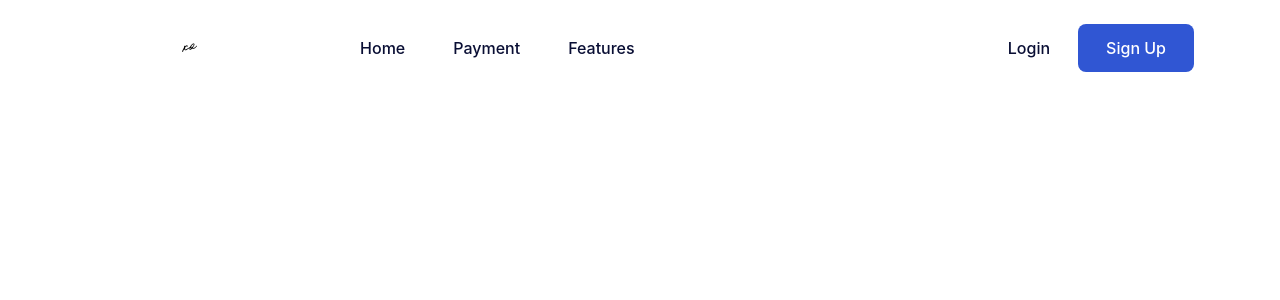
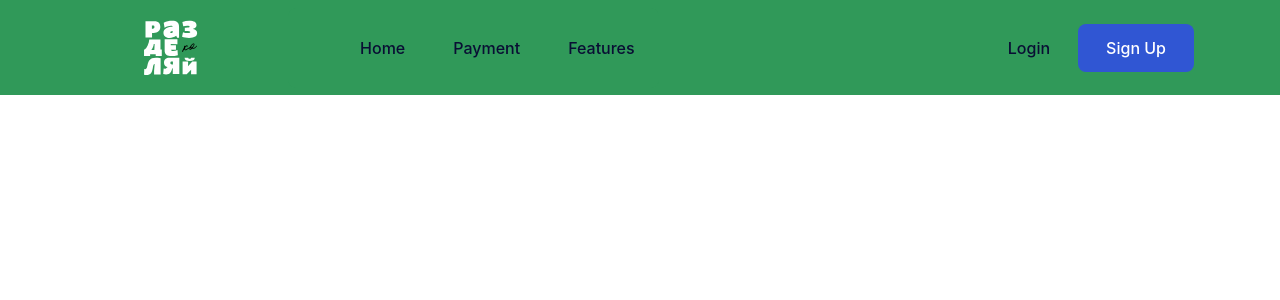
Before and after one commit to katerinaafadeeva/Razdelyaika, a React (Create React App) app in the folder frontend/: page / in a window 1280 px wide. Shown: the top 300 px of the page. Built offline with nearby package versions, Linux system fonts and the light colour scheme; what tailgrids would draw is missing.

Commit message:
css file for navbar and router dom added

```diff
--- a/frontend/src/App/App.tsx
+++ b/frontend/src/App/App.tsx
@@ -1,6 +1,6 @@
 import React from 'react';
 import { useDispatch } from 'react-redux';
-import { Routes } from 'react-router-dom';
+import { Route, Routes } from 'react-router-dom';
 import './App.css';
 import Navbar from '../features/navbar/Navbar';
 
@@ -9,7 +9,9 @@ function App(): JSX.Element {
 
   return (
     <div className="App">
-      <Navbar />
+      <Routes>
+        <Route path="/" element={<Navbar />}></Route>
+      </Routes>
     </div>
   );
 }
--- a/frontend/src/features/navbar/Navbar.tsx
+++ b/frontend/src/features/navbar/Navbar.tsx
@@ -1,4 +1,5 @@
 import React from 'react';
+import './styles/navbar.css';
 
 function Navbar(): JSX.Element {
   return (
@@ -8,7 +9,7 @@ function Navbar(): JSX.Element {
           navbarOpen: false
         }
       "
-      className="flex w-full items-center bg-white"
+      className="flex w-full items-center navbar"
     >
       <div className="container mx-auto">
         <div className="relative -mx-4 flex items-center justify-between">
--- /dev/null
+++ b/frontend/src/features/navbar/styles/navbar.css
@@ -0,0 +1,6 @@
+.navbar {
+  background-color: #309959;
+}
+#navbarCollapse {
+  background-color: #309959;
+}
--- a/frontend/src/index.tsx
+++ b/frontend/src/index.tsx
@@ -4,12 +4,15 @@ import './index.css';
 import App from './App/App';
 import { Provider } from 'react-redux';
 import store from './redux/store';
+import { BrowserRouter } from 'react-router-dom';
 
 const root = ReactDOM.createRoot(
-  document.getElementById('root') as HTMLElement,
+  document.getElementById('root') as HTMLElement
 );
 root.render(
-  <Provider store={store}>
-    <App />
-  </Provider>
+  <BrowserRouter>
+    <Provider store={store}>
+      <App />
+    </Provider>
+  </BrowserRouter>
 );
```
